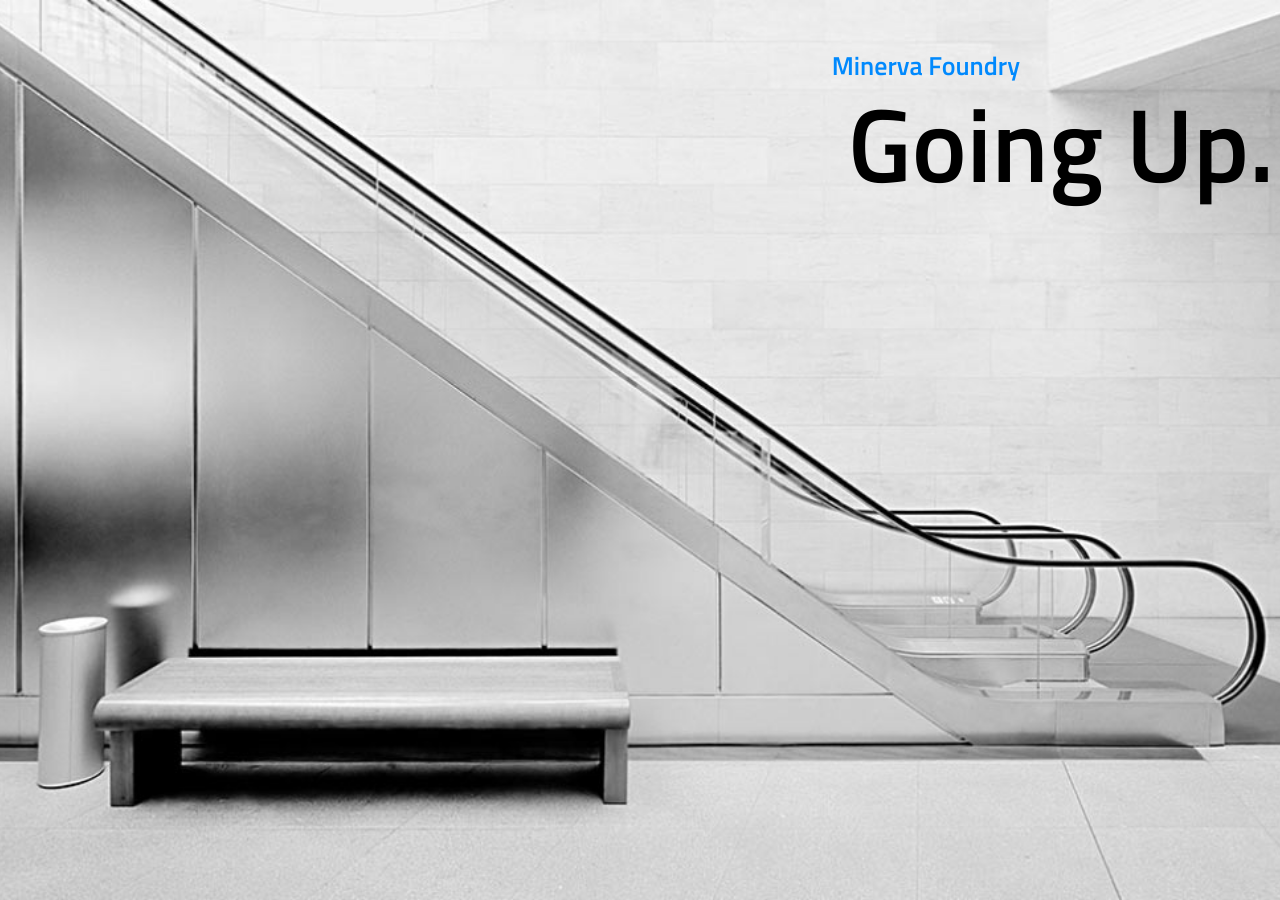
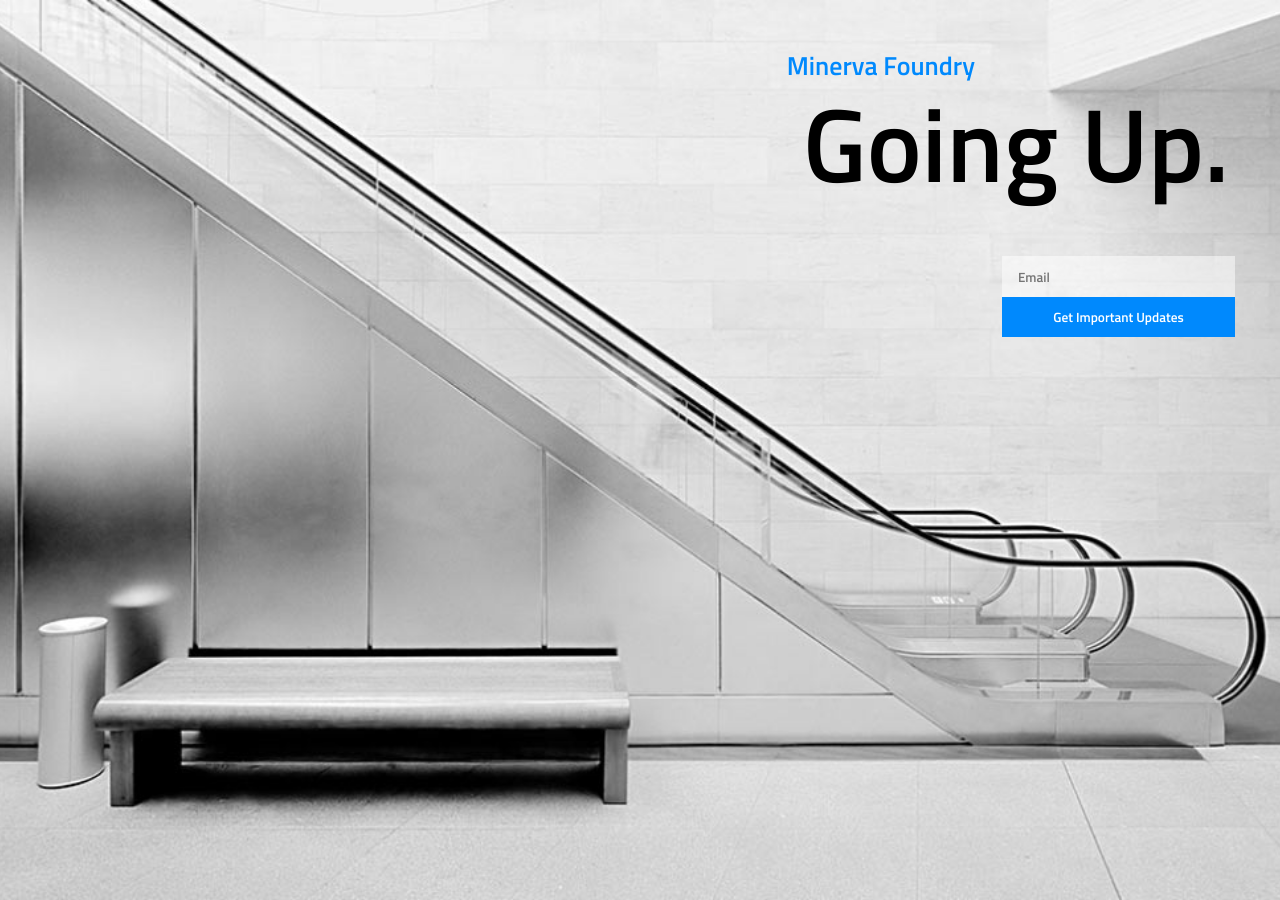
Before and after one commit to minervafoundry/minervafoundry.github.io, a Jekyll site: the page built from index.html, in a window 1280 px wide. Built offline with Jekyll 4.4.1, drawn with Linux system fonts in a browser that asks for light colours.

Commit message:
mailchimp signup form

```diff
--- a/_layouts/default.html
+++ b/_layouts/default.html
@@ -19,7 +19,16 @@
 
           <h1>Minerva Foundry</h1>
           <p class="tag-line">Going Up.</p>
-        </div> <!-- /container -->
+
+          <!-- Begin MailChimp Signup Form -->
+          <form action="http://MinervaFoundry.us3.list-manage.com/subscribe/post?u=79fcdcea363aa6936896b7fc2&amp;id=c3fc426d76" method="post" id="mc-embedded-subscribe-form" name="mc-embedded-subscribe-form" class="validate" target="_blank" novalidate>
+
+            <input placeholder="Email" type="email" value="" name="EMAIL" class="required email" id="mce-EMAIL">
+            <input type="submit" value="Get Important Updates" name="subscribe" id="mc-embedded-subscribe" class="button">
+
+          </form>
+
+        </div> <!-- End container -->
 
     </body>
 </html>
--- a/css/main.css
+++ b/css/main.css
@@ -48,11 +48,15 @@ body {
   -moz-background-size: cover;
   -o-background-size: cover;
   background-size: cover;
+  font-family: 'Titillium Web', sans-serif;
+  line-height: 1.2em;
+  font-weight: 600;
 }
 
-body {
-  font-family: 'Titillium Web', sans-serif;
-  line-height: 1.2em;
+.container {
+  float: right;
+  margin-right: 45px;
+  width: 470px;
 }
 
 h1, .tag-line {
@@ -74,3 +78,46 @@ h1 {
   font-size: 104px;
   line-height: 1.2em;
 }
+
+/* form */
+form {
+  display: block;
+  float: right;
+  margin-top: 50px;
+}
+
+input {
+  font-family: 'Titillium Web', sans-serif;
+  font-weight: 600;
+}
+
+input[type="email"] {
+  padding: 10px 15px;
+  width: 201px;
+  float: right;
+  background: rgba(255,255,255,0.5);
+  border: 1px solid transparent;
+  border-bottom: none;
+  color: black;
+}
+
+input[type="submit"] {
+  float: right;
+  clear: right;
+  width: 233px;
+  padding: 10px 30px;
+  border: none;
+  background: #0089fd;
+  color: white;
+}
+
+input[type="submit"]:hover  {
+  background: black;
+  cursor: pointer;
+}
+
+input:focus {
+  outline: none;
+  border: 1px solid #0089fd;
+  border-bottom: none;
+}
```
